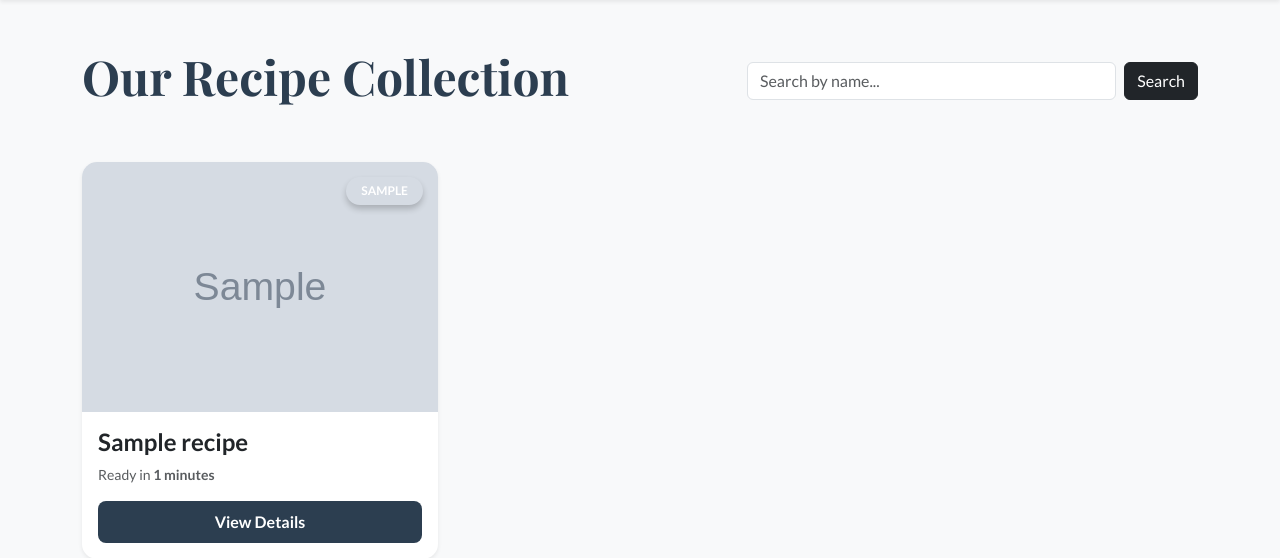
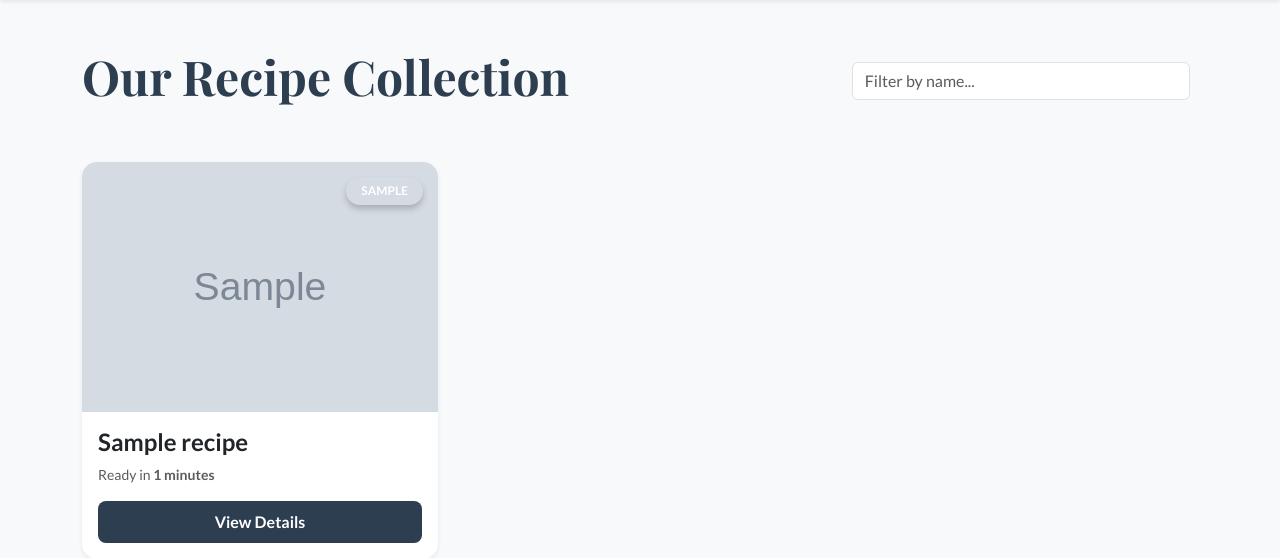
Before and after one commit to dkorotkov444/recipe-app, a Django app: page /recipes/list/ in a window 1280 px wide. Shown: the part 72-630 px from the top of the page. Run offline with Django 5.2, Linux system fonts and the light colour scheme; a user stored in the database is signed in; tables that the repository leaves empty hold one stand-in row (values such as "Sample post"); grey boxes marked "Sample" are stand-in pictures.

Commit message:
A2-E2.7 Affed filter by recipe name to the recipe list template.

```diff
--- a/recipe-root/recipes/templates/recipes/recipes_list.html
+++ b/recipe-root/recipes/templates/recipes/recipes_list.html
@@ -46,20 +46,23 @@
 {% block content %}
 <div class="container py-5">
     <div class="row mb-5 align-items-center">
+
         <div class="col-md-7">
             <h1 class="section-title display-5">Our Recipe Collection</h1>
         </div>
+
         <div class="col-md-5">
-            <form method="get" action="{% url 'recipes:recipes_list' %}" class="d-flex">
-                <input type="text" name="recipe_name" class="form-control me-2" placeholder="Search by name..." value="{{ request.GET.recipe_name }}">
-                <button type="submit" class="btn btn-dark">Search</button>
-            </form>
+            <div class="d-flex justify-content-md-end">
+                <input type="text" id="recipeSearch" class="form-control w-75 me-2" placeholder="Filter by name...">
+            </div>
         </div>
+
     </div>
 
     <div class="row g-4">
+
         {% for recipe in recipes %}
-        <div class="col-md-6 col-lg-4">
+        <div class="col-md-6 col-lg-4 recipe-item" data-name="{{ recipe.name|lower }}">
             <div class="card recipe-card shadow-sm">
                 <div class="img-container">
                     <span class="difficulty-pill diff-{{ recipe.difficulty }}">
@@ -85,6 +88,39 @@
             </div>
         </div>
         {% endfor %}
+
+        <div id="noResults" class="col-12 text-center py-5 d-none">
+            <h3 class="text-muted">No recipes match your filter.</h3>
+        </div>
+
     </div>
 </div>
 {% endblock %}
+
+{% block extra_js %}
+<script>
+    document.getElementById('recipeSearch').addEventListener('keyup', function() {
+        const query = this.value.toLowerCase();
+        const recipes = document.querySelectorAll('.recipe-item');
+        const noResults = document.getElementById('noResults');
+        let visibleCount = 0;
+
+        recipes.forEach(recipe => {
+            const name = recipe.getAttribute('data-name');
+            if (name.includes(query)) {
+                recipe.style.display = "block";
+                visibleCount++;
+            } else {
+                recipe.style.display = "none";
+            }
+        });
+
+        // Toggle the "No results" message based on the count
+        if (visibleCount === 0) {
+            noResults.classList.remove('d-none');
+        } else {
+            noResults.classList.add('d-none');
+        }
+    });
+</script>
+{% endblock %}
```
